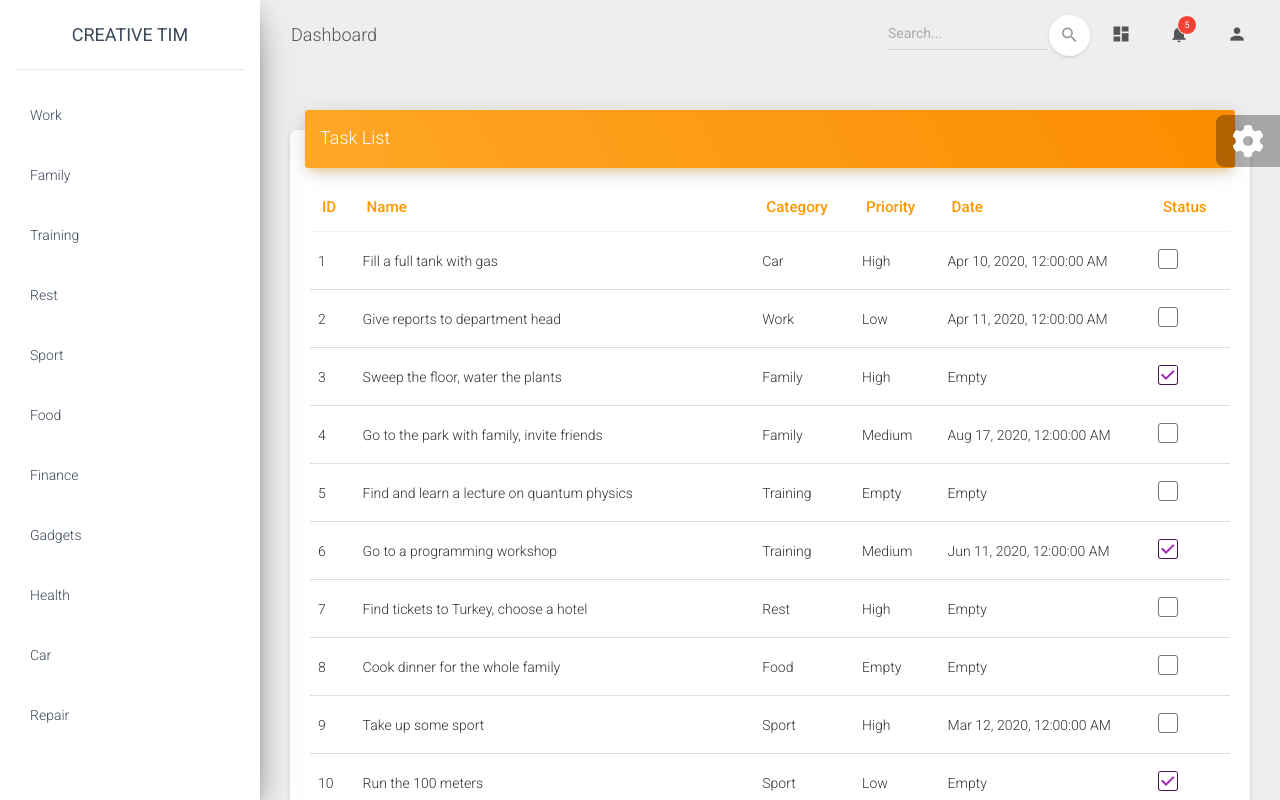
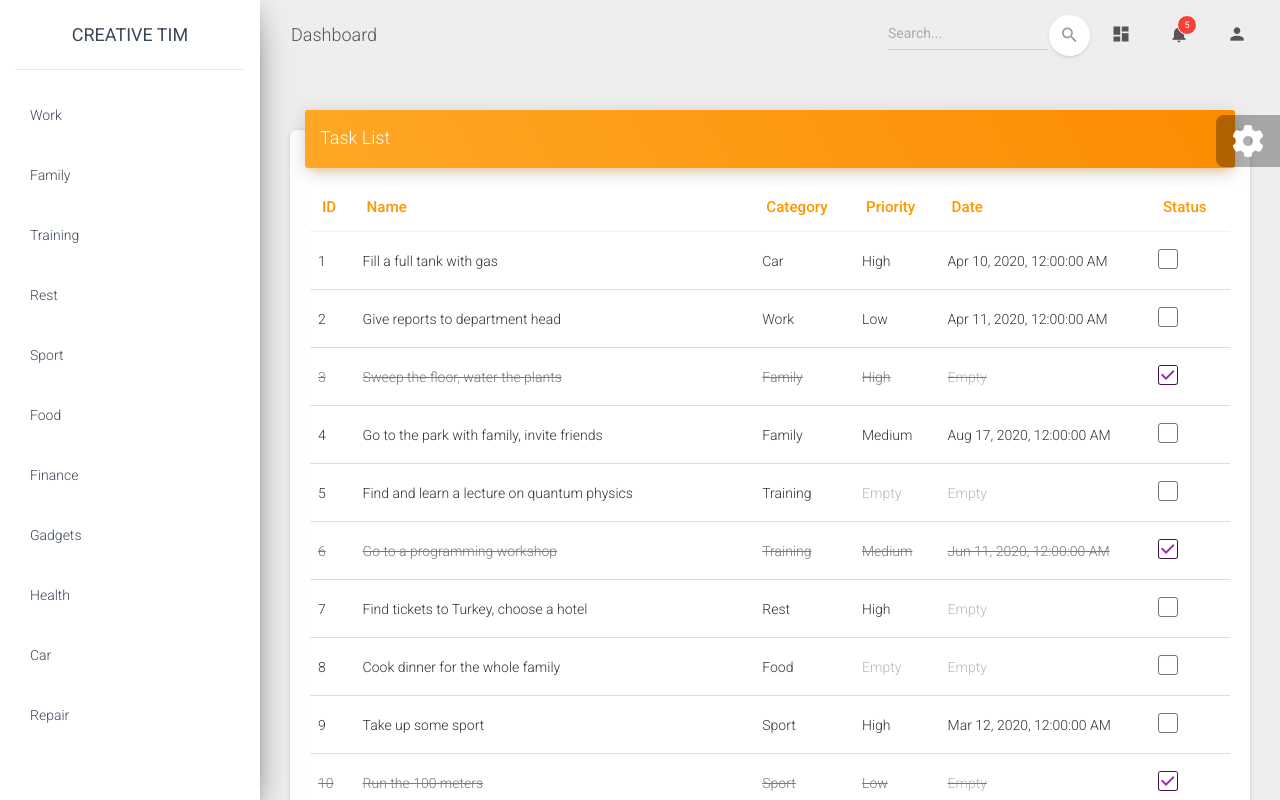
Before and after one commit to a-hrankina/todo, an Angular app: page / in a window 1280 px wide. Shown: the top 800 px of the page. Built offline with nearby package versions, Linux system fonts and the light colour scheme.

Commit message:
added task execution

```diff
--- a/src/app/views/tasks/tasks.component.css
+++ b/src/app/views/tasks/tasks.component.css
@@ -0,0 +1,8 @@
+.completed {
+    text-decoration: line-through;
+    color: #797979;
+}
+
+.no-value {
+    color: #b7b7b7;
+}
--- a/src/app/views/tasks/tasks.component.html
+++ b/src/app/views/tasks/tasks.component.html
@@ -13,16 +13,17 @@
 			<th>Status</th>
 			</thead>
 			<tbody>
-			<tr *ngFor="let task of tasks; let i = index">
+			<tr *ngFor="let task of tasks; let i = index" [class.completed]="task.completed">
 				<td>{{i + 1}}</td>
 				<td>{{task.title}}</td>
-				<td>{{task.category != null ? task.category.title : 'Empty'}}</td>
-				<td>{{task.priority != null ? task.priority.title : 'Empty'}}</td>
-				<td>{{task.date != null ? (task.date | date : 'medium') : 'Empty'}}</td>
+				<td [class.no-value]="task.category == null">{{task.category != null ? task.category.title : 'Empty'}}</td>
+				<td [class.no-value]="task.priority == null">{{task.priority != null ? task.priority.title : 'Empty'}}</td>
+				<td [class.no-value]="task.date == null">{{task.date != null ? (task.date | date : 'medium') : 'Empty'}}</td>
 				<td>
 					<div class="form-check">
 						<label class="form-check-label">
-							<input class="form-check-input" type="checkbox" value="" [checked]="task.completed">
+							<input [checked]="task.completed" class="form-check-input" type="checkbox" value=""
+							(click)="toggleTaskCompleted(task)">
 							<span class="form-check-sign">
                                     <span class="check"></span>
                                   </span>
--- a/src/app/views/tasks/tasks.component.ts
+++ b/src/app/views/tasks/tasks.component.ts
@@ -16,4 +16,8 @@
     ngOnInit() {
         this.dataHandler.taskSubject.subscribe(tasks => this.tasks = tasks);
     }
+
+    toggleTaskCompleted(task: Task) {
+        task.completed = !task.completed;
+    }
 }
```
